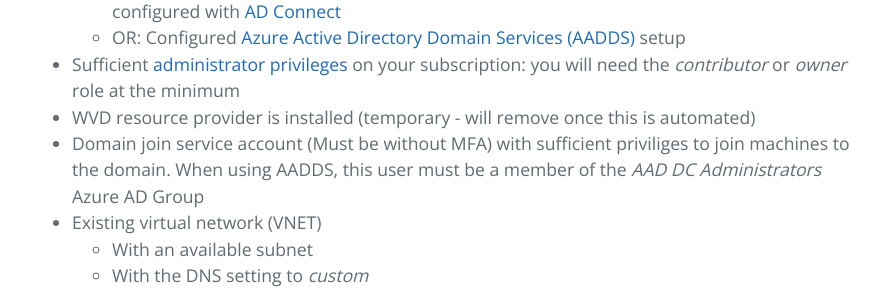
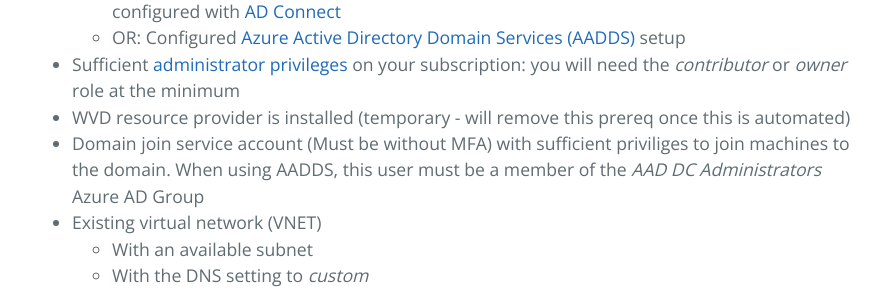
Before and after one commit to samvdjagt/wvdquickstart, a Jekyll site: the page built from howto.md, in a window 1280 px wide and 900 px high, scrolled down 511 px. Shown: the part 155-447 px from the top of the window, without its empty margins (192-1083 px from the left). Built offline with Jekyll 4.4.1, drawn with Linux system fonts in a browser that asks for light colours.

Commit message:
Update howto.md

```diff
--- a/howto.md
+++ b/howto.md
@@ -14,7 +14,7 @@
 <a href="https://docs.microsoft.com/en-us/windows-server/identity/ad-ds/get-started/virtual-dc/active-directory-domain-services-overview" target="_blank">Windows Server Active Directory</a> (AD) in sync with <a href="https://azure.microsoft.com/en-us/services/active-directory/" target="_blank">Azure Active Directory</a> (AAD), configured with <a href="https://docs.microsoft.com/en-us/azure/active-directory/hybrid/how-to-connect-install-express" target="_blank">AD Connect</a>
    * OR: Configured <a href="https://azure.microsoft.com/en-us/services/active-directory-ds/" target="_blank">Azure Active Directory Domain Services (AADDS)</a> setup
 * Sufficient <a href="https://docs.microsoft.com/en-us/azure/role-based-access-control/role-assignments-list-portal" target="_blank">administrator privileges</a> on your subscription: you will need the *contributor* or *owner* role at the minimum
-* WVD resource provider is installed (temporary - will remove once this is automated)
+* WVD resource provider is installed (temporary - will remove this prereq once this is automated)
 * Domain join service account (Must be without MFA) with sufficient priviliges to join machines to the domain. When using AADDS, this user must be a member of the *AAD DC Administrators* Azure AD Group
 * Existing virtual network (VNET)
     * With an available subnet
```
